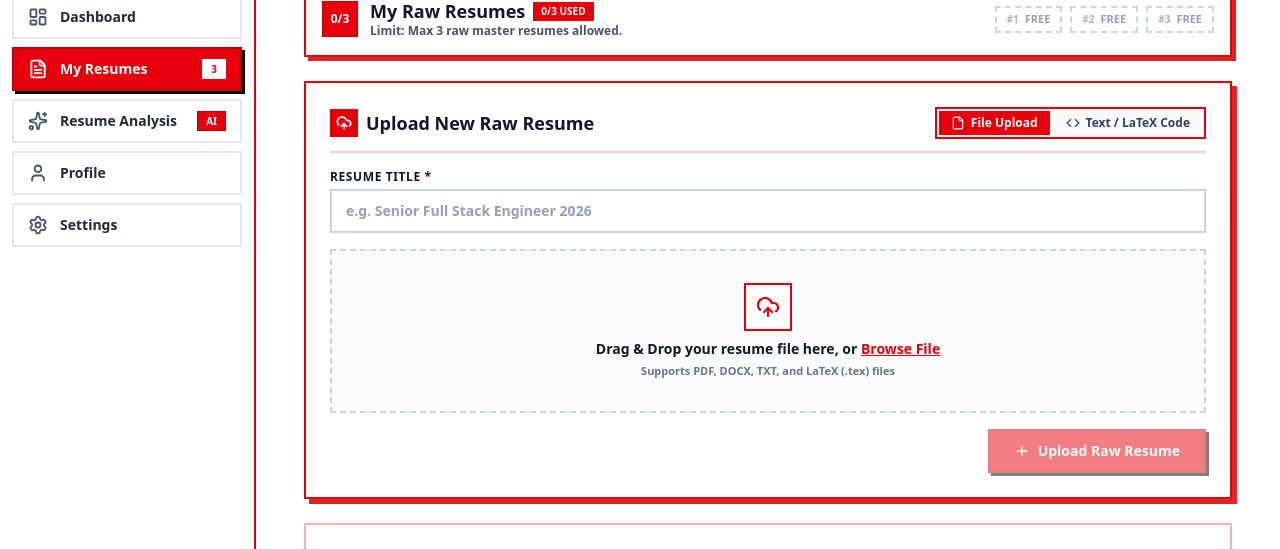
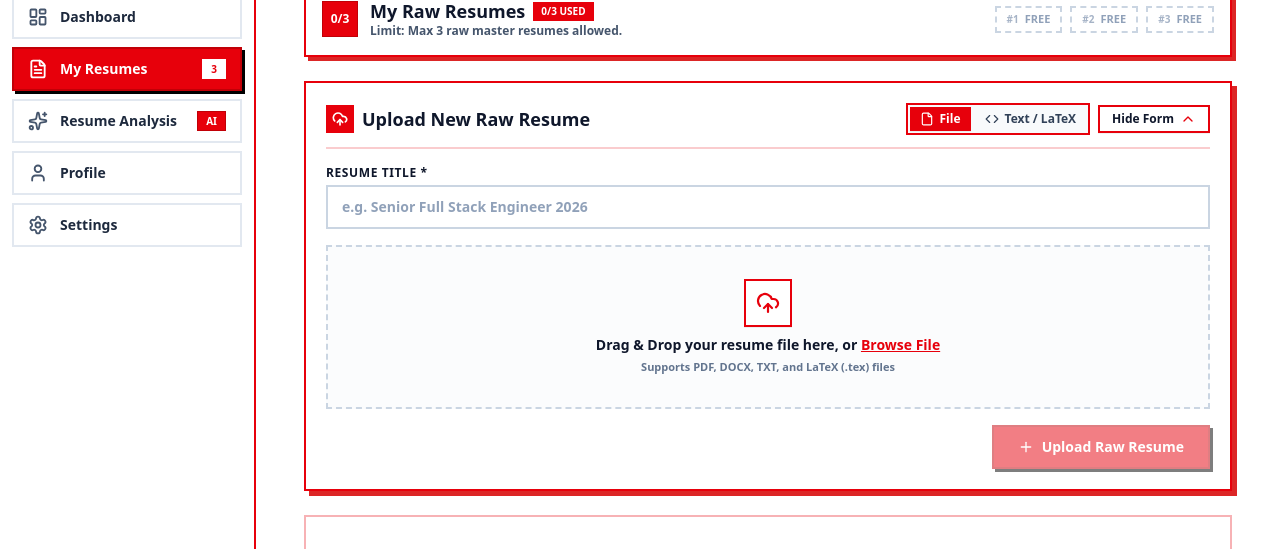
Before and after one commit to dev-abhisheksh/ResumeForge, a Next.js app in the folder frontend/: page /resumes in a window 1280 px wide. Shown: the part 130-679 px from the top of the page. Built offline with nearby package versions, Linux system fonts and the light colour scheme; no server answers.

Commit message:
feat(analysis): implement collapsible form for resume analysis setup and enhance UI interactions

```diff
--- a/frontend/src/app/(dashboard)/resumes/page.tsx
+++ b/frontend/src/app/(dashboard)/resumes/page.tsx
@@ -45,6 +45,9 @@ export default function ResumesPage() {
   // Cache detailed resume content fetched on demand
   const [detailsCache, setDetailsCache] = useState<Record<string, ResumeItem>>({});
   const [loadingDetailsId, setLoadingDetailsId] = useState<string | null>(null);
+
+  // Upload Card Collapsible State
+  const [isUploadExpanded, setIsUploadExpanded] = useState<boolean>(true);
 
   // Upload Mode: "file" or "text"
   const [uploadMode, setUploadMode] = useState<"file" | "text">("file");
@@ -206,11 +209,12 @@ export default function ResumesPage() {
       await uploadMaterial(formData);
       notify.success("Upload successful!", "Resume processed and saved.");
 
-      // Reset Form State
+      // Reset Form State & collapse upload form
       setTitle("");
       setRawText("");
       setFile(null);
       if (fileInputRef.current) fileInputRef.current.value = "";
+      setIsUploadExpanded(false);
 
       refetch();
     } catch (err) {
@@ -265,9 +269,9 @@ export default function ResumesPage() {
         </div>
       </div>
 
-      {/* TOP UPLOAD RESUME CARD (File or Text/LaTeX Upload) */}
-      <div className="w-full bg-white border-2 border-red-600 p-4 sm:p-6 shadow-[5px_5px_0px_0px_rgba(220,38,38,1)] space-y-4">
-        <div className="flex flex-col sm:flex-row sm:items-center justify-between gap-3 border-b-2 border-red-600/20 pb-3">
+      {/* TOP UPLOAD RESUME CARD (COLLAPSIBLE / EXPANDABLE) */}
+      <div className="w-full bg-white border-2 border-red-600 p-4 sm:p-5 shadow-[5px_5px_0px_0px_rgba(220,38,38,1)] space-y-4">
+        <div className="flex items-center justify-between gap-3 border-b-2 border-red-600/20 pb-3">
           <div className="flex items-center gap-2">
             <div className="w-7 h-7 bg-red-600 text-white flex items-center justify-center font-black text-xs">
               <UploadCloud className="w-4 h-4 stroke-[2.5]" />
@@ -277,12 +281,60 @@ export default function ResumesPage() {
             </h2>
           </div>
 
-          {/* Upload Mode Selector (File vs Text/LaTeX) */}
-          <div className="flex items-center gap-1 border-2 border-red-600 p-0.5 bg-slate-50">
+          <div className="flex items-center gap-2">
+            {isUploadExpanded && (
+              <div className="hidden sm:flex items-center gap-1 border-2 border-red-600 p-0.5 bg-slate-50">
                 <button
                   type="button"
                   onClick={() => setUploadMode("file")}
-              className={`px-3 py-1 text-xs font-black transition-all flex items-center gap-1.5 ${
+                  className={`px-2.5 py-1 text-xs font-black transition-all flex items-center gap-1.5 ${
+                    uploadMode === "file"
+                      ? "bg-red-600 text-white shadow-2xs"
+                      : "text-slate-700 hover:text-red-600"
+                  }`}
+                >
+                  <File className="w-3.5 h-3.5" />
+                  <span>File</span>
+                </button>
+                <button
+                  type="button"
+                  onClick={() => setUploadMode("text")}
+                  className={`px-2.5 py-1 text-xs font-black transition-all flex items-center gap-1.5 ${
+                    uploadMode === "text"
+                      ? "bg-red-600 text-white shadow-2xs"
+                      : "text-slate-700 hover:text-red-600"
+                  }`}
+                >
+                  <Code className="w-3.5 h-3.5" />
+                  <span>Text / LaTeX</span>
+                </button>
+              </div>
+            )}
+
+            {/* Expand / Collapse Toggle Button */}
+            <button
+              type="button"
+              onClick={() => setIsUploadExpanded(!isUploadExpanded)}
+              className="inline-flex items-center gap-1.5 px-3 py-1 bg-white hover:bg-red-50 text-slate-900 hover:text-red-600 text-xs font-black border-2 border-red-600 transition-all shadow-2xs cursor-pointer"
+            >
+              <span>{isUploadExpanded ? "Hide Form" : "+ Add Resume"}</span>
+              {isUploadExpanded ? (
+                <ChevronUp className="w-4 h-4 text-red-600" />
+              ) : (
+                <ChevronDown className="w-4 h-4 text-red-600" />
+              )}
+            </button>
+          </div>
+        </div>
+
+        {isUploadExpanded && (
+          <div className="space-y-4 w-full animate-in fade-in duration-200">
+            {/* Mobile Mode Switcher */}
+            <div className="flex sm:hidden items-center gap-1 border-2 border-red-600 p-0.5 bg-slate-50 w-full justify-center">
+              <button
+                type="button"
+                onClick={() => setUploadMode("file")}
+                className={`flex-1 py-1.5 text-xs font-black transition-all flex items-center justify-center gap-1.5 ${
                   uploadMode === "file"
                     ? "bg-red-600 text-white shadow-2xs"
                     : "text-slate-700 hover:text-red-600"
@@ -294,16 +346,15 @@ export default function ResumesPage() {
               <button
                 type="button"
                 onClick={() => setUploadMode("text")}
-              className={`px-3 py-1 text-xs font-black transition-all flex items-center gap-1.5 ${
+                className={`flex-1 py-1.5 text-xs font-black transition-all flex items-center justify-center gap-1.5 ${
                   uploadMode === "text"
                     ? "bg-red-600 text-white shadow-2xs"
                     : "text-slate-700 hover:text-red-600"
                 }`}
               >
                 <Code className="w-3.5 h-3.5" />
-              <span>Text / LaTeX Code</span>
+                <span>Text / LaTeX</span>
               </button>
-          </div>
             </div>
 
             {isQuotaFull ? (
@@ -431,6 +482,8 @@ export default function ResumesPage() {
                   </button>
                 </div>
               </form>
+            )}
+          </div>
         )}
       </div>
 
--- a/frontend/src/components/dashboard/AnalysisWorkspace.tsx
+++ b/frontend/src/components/dashboard/AnalysisWorkspace.tsx
@@ -14,6 +14,8 @@ import {
   Loader2,
   Clock,
   ChevronRight,
+  ChevronDown,
+  ChevronUp,
   Eye,
   Plus,
 } from "lucide-react";
@@ -54,6 +56,9 @@ export default function AnalysisWorkspace({
   preselectedResumeId,
 }: AnalysisWorkspaceProps) {
   const { data: rawResumesData, isLoading: isLoadingResumes } = useResume();
+
+  // Form Collapsible State
+  const [isFormExpanded, setIsFormExpanded] = useState<boolean>(true);
 
   // Form State
   const [selectedResumeId, setSelectedResumeId] = useState<string>(
@@ -133,7 +138,8 @@ export default function AnalysisWorkspace({
       setAnalysisResult(resData);
       notify.success("Analysis Complete!", "AI ATS feedback generated successfully.");
 
-      // Refresh recent scans history
+      // Auto collapse form after successful scan to save vertical screen space
+      setIsFormExpanded(false);
       fetchRecent();
     } catch (err) {
       const msg = err instanceof Error ? err.message : "Failed to run AI analysis.";
@@ -153,6 +159,8 @@ export default function AnalysisWorkspace({
     if (item.company) setCompany(item.company);
     if (item.role) setRole(item.role);
 
+    // Auto collapse setup form to prioritize full screen report view
+    setIsFormExpanded(false);
     notify.info("Scan Loaded", "Displaying historical AI analysis report.");
   };
 
@@ -233,9 +241,10 @@ export default function AnalysisWorkspace({
         </Link>
       </div>
 
-      {/* Main Analysis Form Setup Card */}
-      <div className="w-full bg-white border-2 border-red-600 p-4 sm:p-6 shadow-[5px_5px_0px_0px_rgba(220,38,38,1)] space-y-5">
-        <div className="flex items-center gap-2 border-b-2 border-red-600/20 pb-3">
+      {/* Main Analysis Form Setup Card (COLLAPSIBLE / EXPANDABLE) */}
+      <div className="w-full bg-white border-2 border-red-600 p-4 sm:p-6 shadow-[5px_5px_0px_0px_rgba(220,38,38,1)] space-y-4">
+        <div className="flex items-center justify-between gap-3 border-b-2 border-red-600/20 pb-3">
+          <div className="flex items-center gap-2">
             <div className="w-7 h-7 bg-red-600 text-white flex items-center justify-center font-black text-xs">
               <Sparkles className="w-4 h-4 stroke-[2.5]" />
             </div>
@@ -244,6 +253,22 @@ export default function AnalysisWorkspace({
             </h2>
           </div>
 
+          <button
+            type="button"
+            onClick={() => setIsFormExpanded(!isFormExpanded)}
+            className="inline-flex items-center gap-1.5 px-3 py-1 bg-white hover:bg-red-50 text-slate-900 hover:text-red-600 text-xs font-black border-2 border-red-600 transition-all shadow-2xs cursor-pointer"
+          >
+            <span>{isFormExpanded ? "Hide Form" : "+ New Scan"}</span>
+            {isFormExpanded ? (
+              <ChevronUp className="w-4 h-4 text-red-600" />
+            ) : (
+              <ChevronDown className="w-4 h-4 text-red-600" />
+            )}
+          </button>
+        </div>
+
+        {isFormExpanded && (
+          <div className="space-y-4 w-full animate-in fade-in duration-200">
             {resumeList.length === 0 && !isLoadingResumes ? (
               <div className="p-5 bg-red-50 border-2 border-red-600 text-red-900 flex flex-col sm:flex-row sm:items-center justify-between gap-4 shadow-2xs">
                 <div className="space-y-1">
@@ -330,7 +355,7 @@ export default function AnalysisWorkspace({
                     2. Paste Target Job Description *
                   </label>
                   <textarea
-                rows={7}
+                    rows={6}
                     required
                     value={jobDescription}
                     onChange={(e) => setJobDescription(e.target.value)}
@@ -372,6 +397,8 @@ export default function AnalysisWorkspace({
                   </button>
                 </div>
               </form>
+            )}
+          </div>
         )}
       </div>
 
```
Lines whose indentation alone changed are shown as unchanged.
